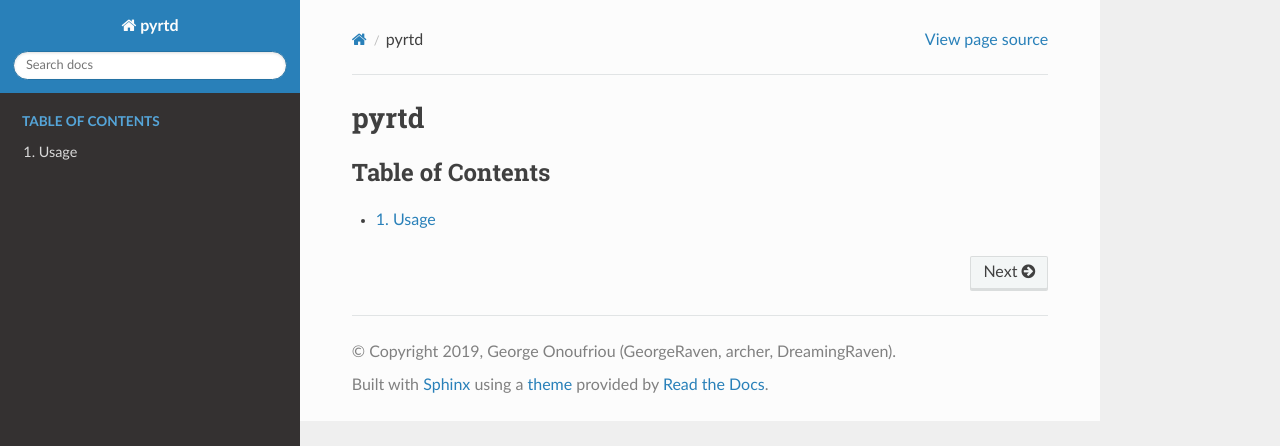
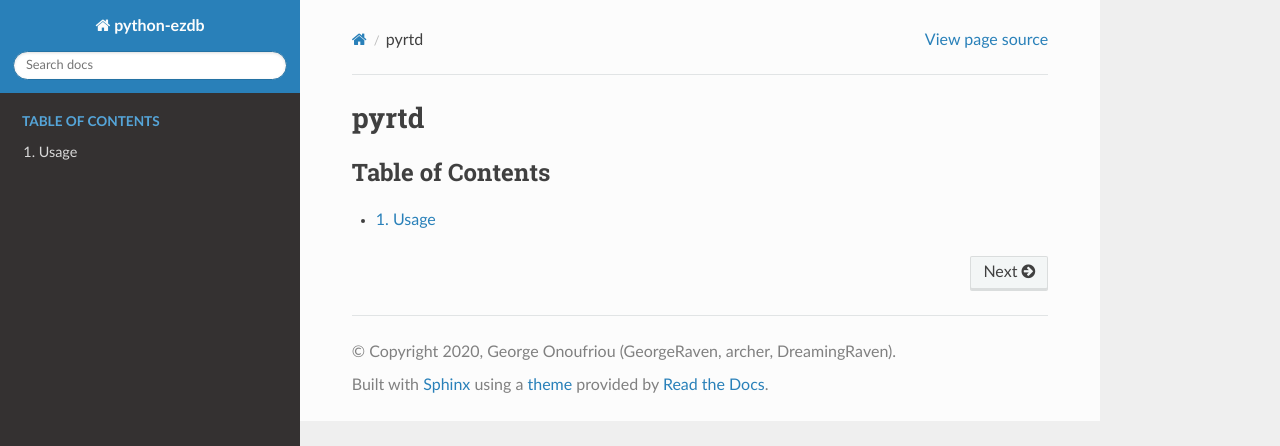
Before and after one commit to DreamingRaven/python-ezdb, a Sphinx documentation site: the page built from docs/source/index.rst, in a window 1280 px wide. Shown: the top 446 px of the page. Built offline with Sphinx 7.4.7 and the Read the Docs theme 2.0.0, drawn with Linux system fonts in a browser that asks for light colours; the version number could not be read and is left out.

Commit message:
Renamed template names to python-ezdb

```diff
--- a/docs/source/conf.py
+++ b/docs/source/conf.py
@@ -3,7 +3,7 @@
 # @Email:  george raven community at pm dot me
 # @Filename: conf.py
 # @Last modified by:   archer
-# @Last modified time: 2019-08-05T18:33:03+01:00
+# @Last modified time: 2020-04-08T14:11:51+01:00
 # @License: Please see LICENSE in project root
 
 
@@ -45,8 +45,8 @@ print("sys path:", sys.path)
 
 # -- Project information -----------------------------------------------------
 
-project = 'pyrtd'
-copyright = '2019, George Onoufriou (GeorgeRaven, archer, DreamingRaven)'
+project = 'python-ezdb'
+copyright = '2020, George Onoufriou (GeorgeRaven, archer, DreamingRaven)'
 author = 'GeorgeRaven'
 master_doc = 'index'
 
```
Also changed, not shown: README.rst (+5 -5 lines).
